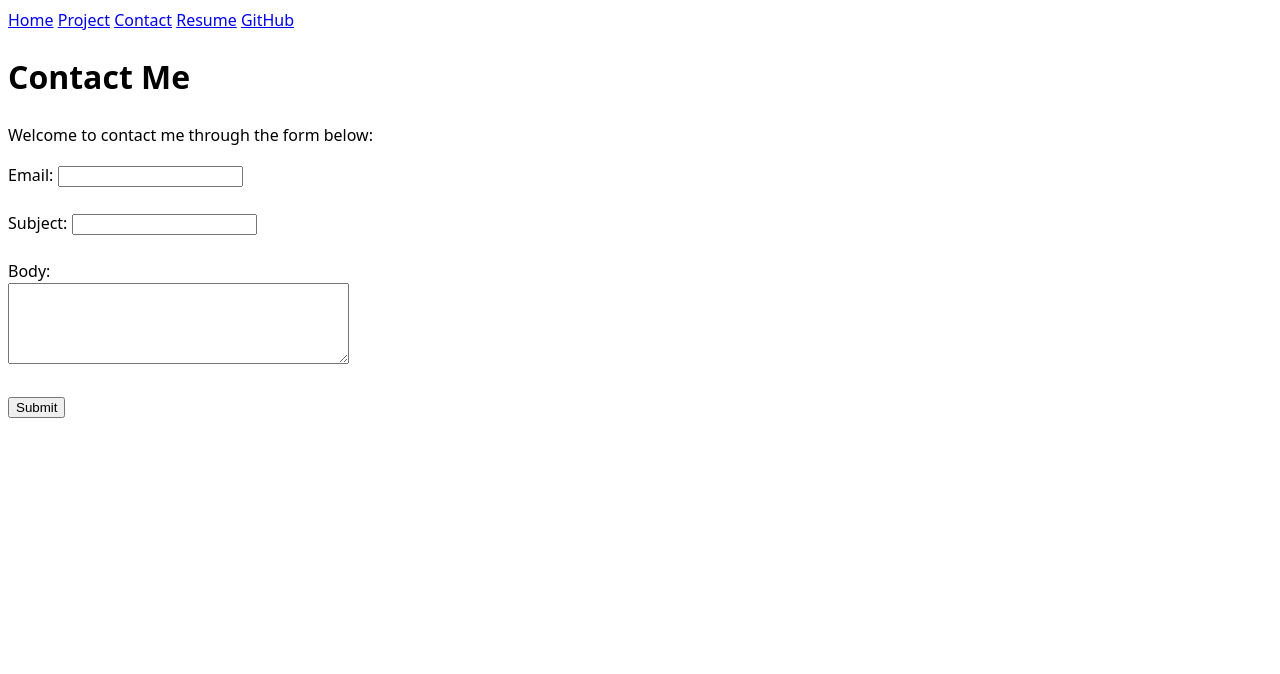
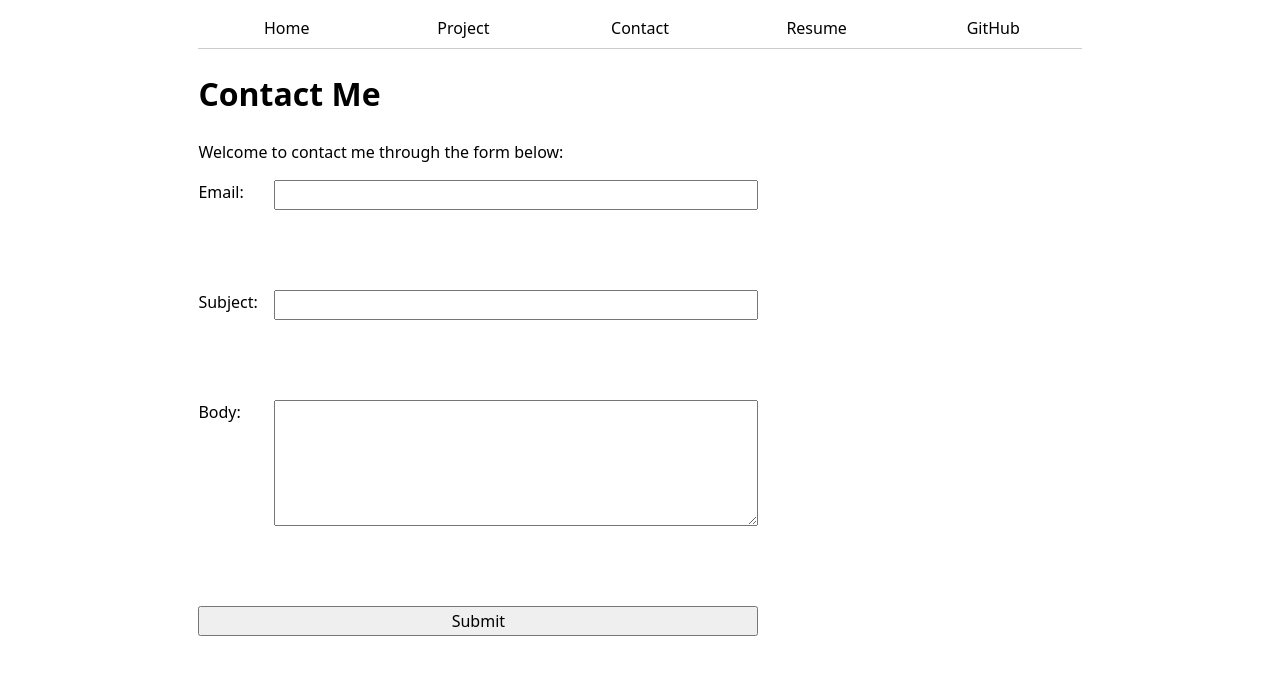
Before and after one commit to HaoshuoBi/portfolio, a plain HTML site: page contact/index.html in a window 1280 px wide. Drawn offline with Linux system fonts and the light colour scheme.

Commit message:
Update style.css

```diff
--- a/style.css
+++ b/style.css
@@ -1,7 +1,68 @@
+:root{
+  --maxw: 100ch;       /* 内容最大宽度：会随字体大小缩放 */
+  --maxw: 100ch; --accent: oklch(65% 50% 0);  /*加颜色*/
+
+}
+html{ accent-color: var(--accent); }
 body {
   font: 100%/1.5 system-ui;
+  margin-inline: max(1em, (100% - var(--maxw)) / 2);  /* 居中 + 小屏留白 */
+  padding-inline: 1em;  /* xin */
 }
 img {
   max-width: 100%;
   height: auto;
 }
+nav ul, nav li { display: contents; }
+nav{
+  display: flex; /*Flex 帮你自动排列 变好看*/
+  border-bottom: 1px solid #ccc;
+  margin-bottom: 1rem;
+}
+
+nav a{
+  flex: 1;                    /* 导航平分剩余空间（足够用） */
+  text-align: center;
+  text-decoration: none;
+  color: inherit;
+  padding: .5em;
+}
+nav a.current{
+  border-bottom: .4em solid #ccc;
+  padding-bottom: .1em;       /* 抵消边框增加的高度 */
+  font-weight: 600;
+}
+nav a:hover{
+  border-bottom: .4em solid var(--accent);
+  background-color: oklch(from var(--accent) 95% 5% h); /* 同色系浅底 */
+}
+/* Step 3.1: Inherit page font */
+input, textarea, button { font: inherit; }
+
+/* Step 3.3: Grid layout */
+form {
+  display: grid;
+  grid-template-columns: auto 1fr; /* 左：标签文字 右：输入框 */
+  gap: 1em;                        /* 元素间距 */
+  max-width: 35rem;                /* 控制表单整体宽度 */
+}
+
+/* 每个 <label> 自身也是 grid，继承父级网格对齐 */
+label {
+  display: grid;
+  grid-template-columns: subgrid;
+  grid-column: 1 / -1; /* label 跨两列 */
+  margin: 0;
+}
+
+/* 输入控件全宽，计算内边距 */
+input, textarea {
+  width: 100%;
+  box-sizing: border-box;
+}
+
+/* 提交按钮独占整行 */
+button {
+  grid-column: 1 / -1;
+  width: 100%;
+}
```
